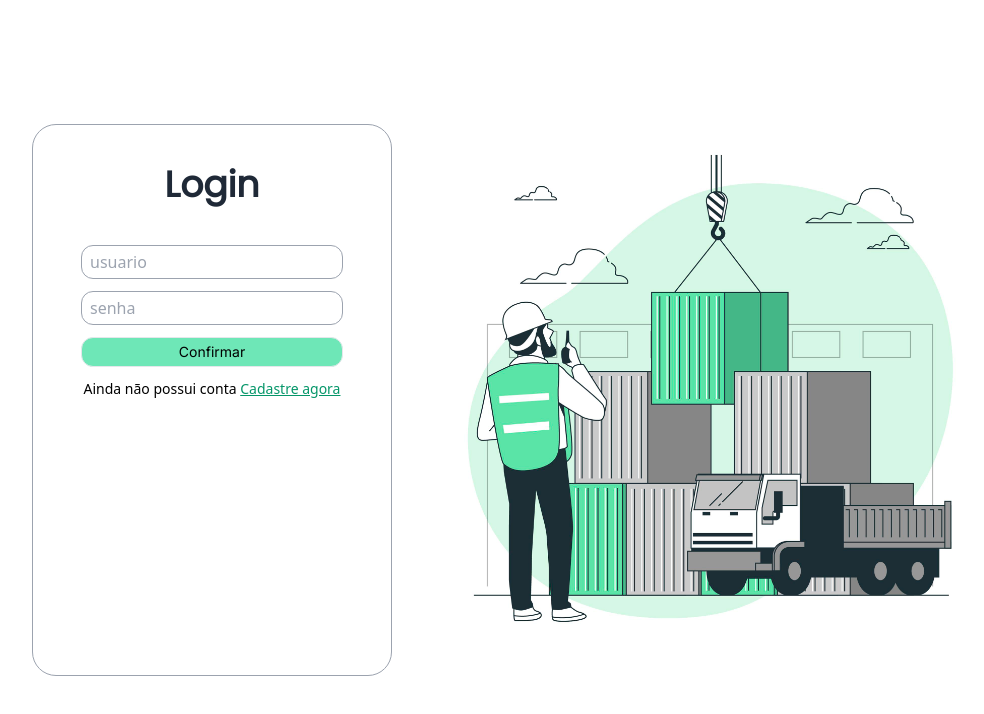
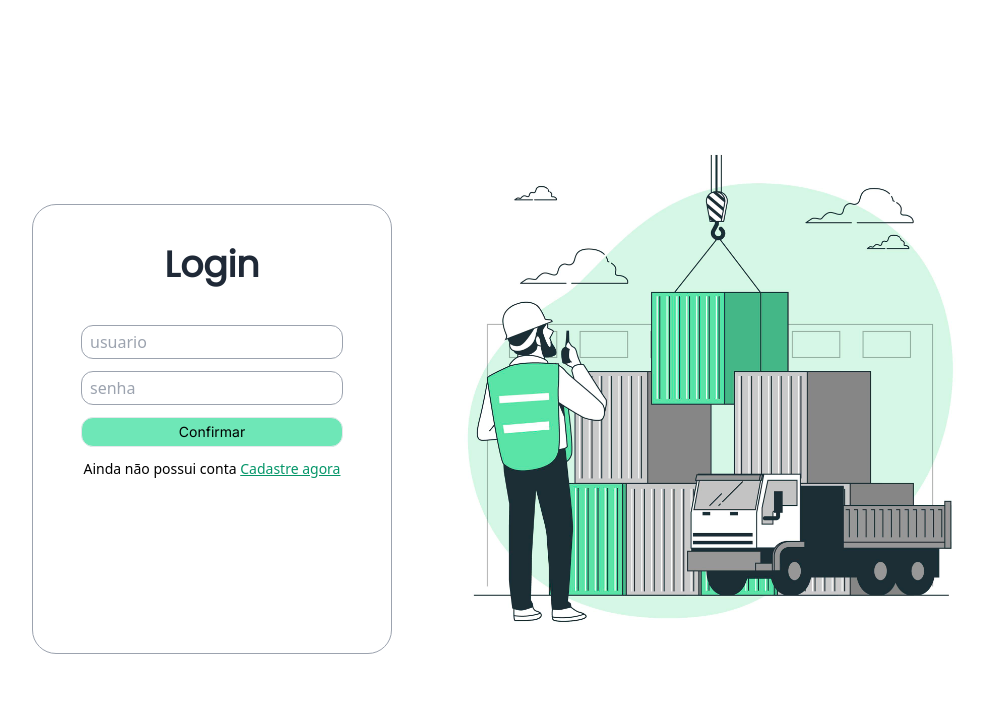
Before and after one commit to fre200tey623/Programacao-Web, a React (Vite) app in the folder Front-end/: page / in a window 1280 px wide. Shown: the top 714 px of the page, without its empty margins (144-1128 px from the left). Built offline with nearby package versions, Linux system fonts and the light colour scheme; no server answers.

Commit message:
Componente Login Atualizado

```diff
--- a/Front-end/src/Login.jsx
+++ b/Front-end/src/Login.jsx
@@ -58,8 +58,8 @@ export default function Login({ setToken, setNomeUsuario }) {
         setIsLoading(false);
         navigate("/home");
       })
-      .catch(function (error) {
-        console.log(error);
+      .catch(function() {
+        alert("Email ou Senha esta incorreto")
         setIsLoading(false);
       });
   }
@@ -67,7 +67,7 @@ export default function Login({ setToken, setNomeUsuario }) {
   return (
     <div className='h-screen w-full flex justify-center items-center '>
       <div className=' flex gap-16 bg-white rounded-lg px-12 py-6 h-3/4 mx-0 md:mx-4'>
-        <div className='flex flex-col h-full gap-10 pt-10 border border-gray-400 rounded-3xl  min-w-[360px]'>
+        <div className='flex flex-col h-12 gap-10 pt-10 min-h-[450px] border border-gray-400 rounded-3xl min-w-[360px] mt-20'>
           <div className='flex justify-center '>
             <h1 className='text-4xl font-semibold text-gray-800'>Login</h1>
           </div>
@@ -106,7 +106,7 @@ export default function Login({ setToken, setNomeUsuario }) {
           </div>
         </div>
         <div className='hidden lg:block'>
-          <img src={imagemFundo} className='h-full py-6' />
+          <img src={imagemFundo} className='h-full py-6 max-h-[560px]' />
         </div>
       </div>
     </div>
```
